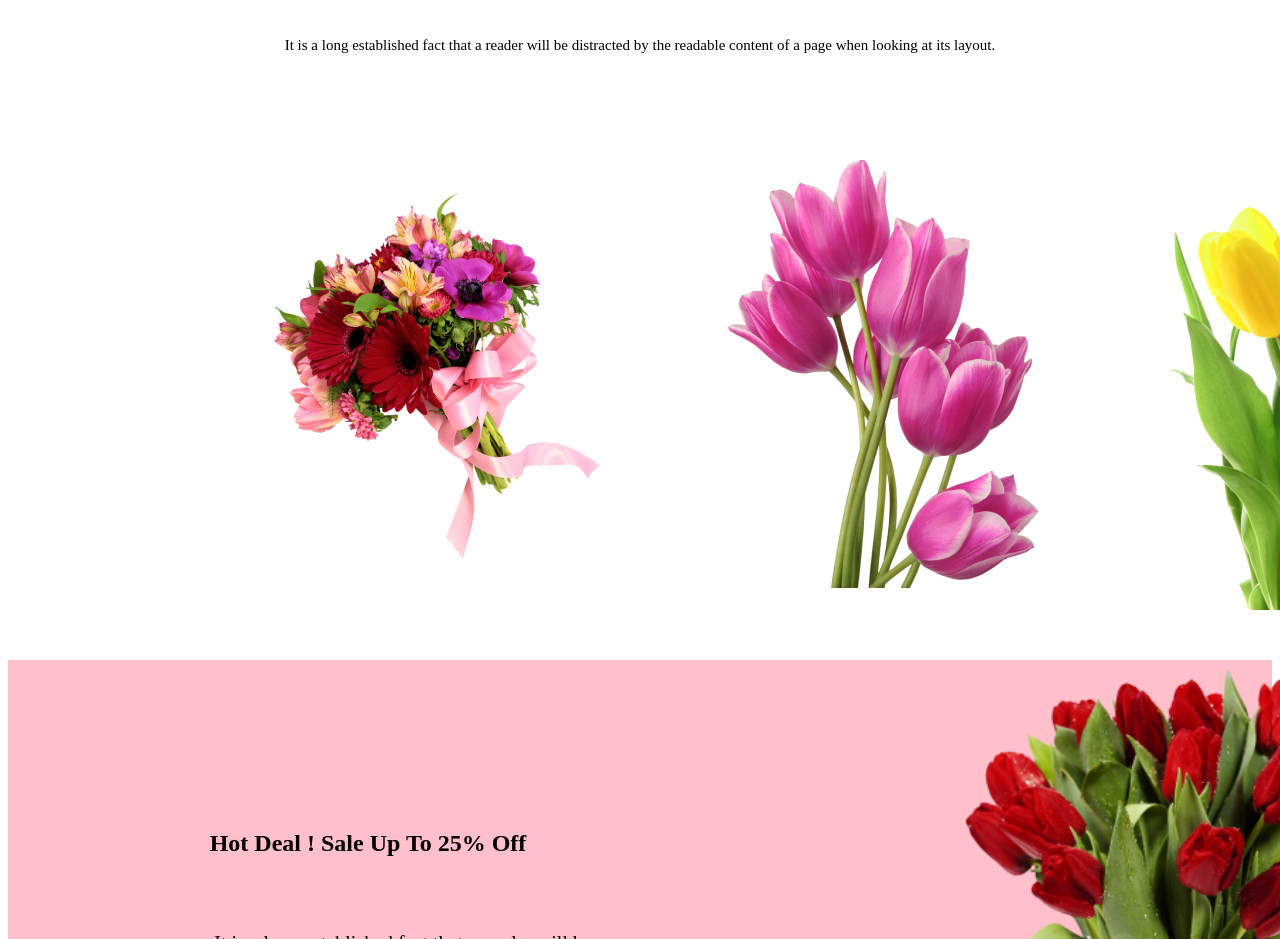
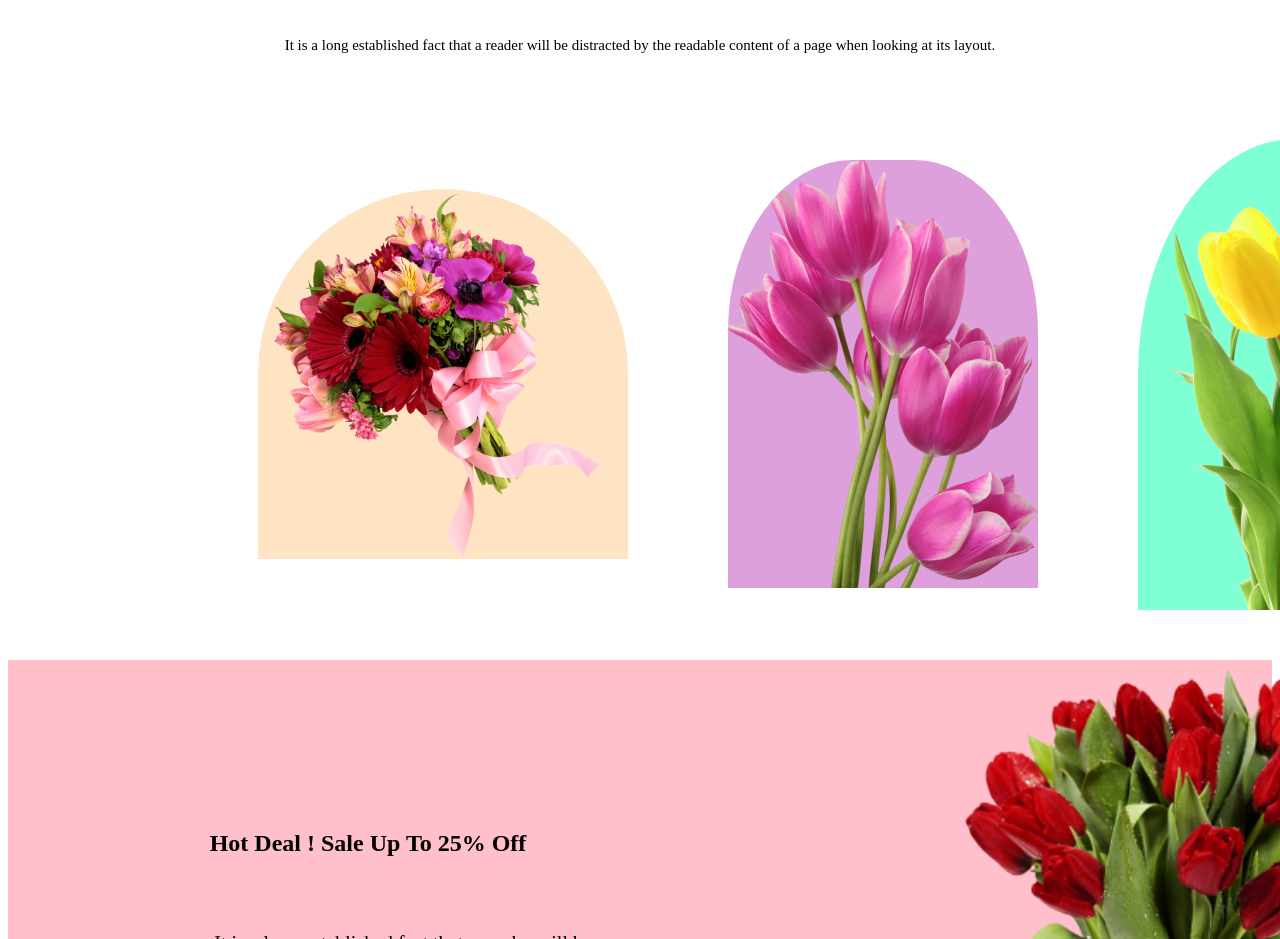
Before and after one commit to jubayer-80/flower-shop, a plain HTML site: page index.html in a window 1280 px wide. Shown: the part 780-1719 px from the top of the page. Drawn offline with Linux system fonts and the light colour scheme.

Commit message:
changed border radius

```diff
--- a/index.html
+++ b/index.html
@@ -27,11 +27,11 @@
                     <h3 class="second-title">Our Featured Flowers</h3>
                     <p class="second-description">It is a long established fact that a reader will be distracted by the readable content of a page when looking at its layout.</p>
                      <div class="pink-flower">
-                      <img src="Flower Asset/pngwing 5.png" alt="">
+                      <img class="image-1" src="Flower Asset/pngwing 5.png" alt="">
 
-                      <img src="Flower Asset/pngwing 6.png" alt="">
+                      <img class="image-2" src="Flower Asset/pngwing 6.png" alt="">
 
-                      <img src="Flower Asset/pngwing 7.png" alt="">
+                      <img class="image-3" src="Flower Asset/pngwing 7.png" alt="">
 
                      </div>
            </section>
--- a/styles.css
+++ b/styles.css
@@ -42,8 +42,25 @@ button{
     gap: 100px; width: 600px;
     align-items: center;
     padding: 50px 250px;
-    border-radius: top;
+
 }
+.image-1{
+    background-color: bisque;
+    border-top-left-radius: 50%;
+    border-top-right-radius: 50%;
+
+}
+.image-2{
+       background-color: plum;
+       border-top-left-radius: 40%;
+       border-top-right-radius: 40%;
+}
+.image-3{
+    background-color: aquamarine;
+    border-top-left-radius: 50%;
+    border-top-right-radius: 50%;
+}
+
 .third{
     display: flex;
     background-color: pink;
```
